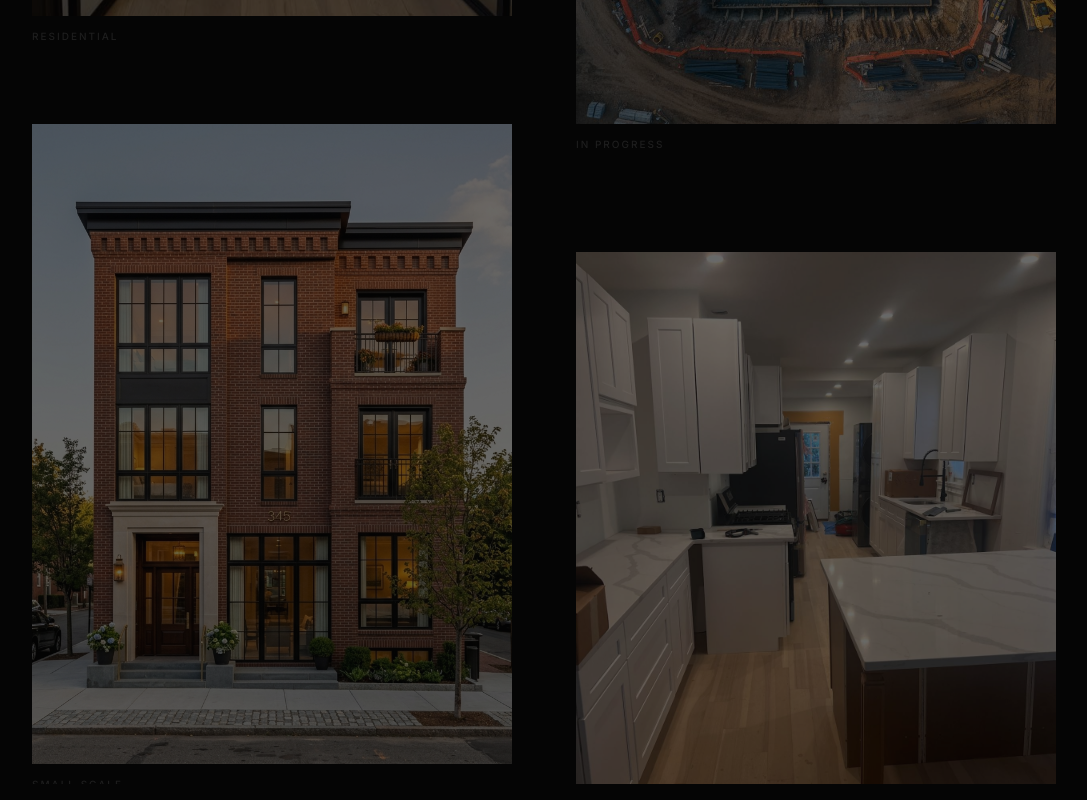
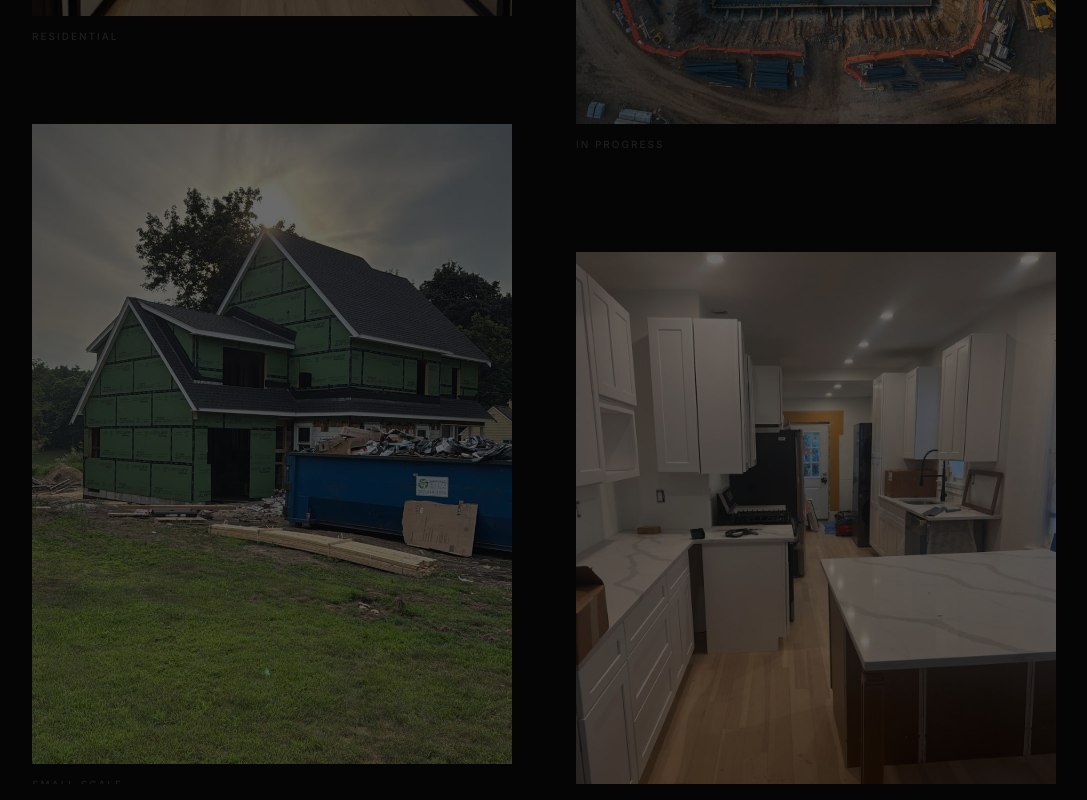
Before and after one commit to Sreeram4506/Norfolk, a React (Vite) app: page / in a window 1280 px wide. Shown: the part 1900-2700 px from the top of the page, without its empty margins (96-1183 px from the left). Built offline with nearby package versions, Linux system fonts and the light colour scheme.

Commit message:
Update project images for Residential Development, Renovation & Restoration, and Small Scale sections

```diff
--- a/src/config.ts
+++ b/src/config.ts
@@ -159,7 +159,7 @@ export const aboutConfig: AboutConfig = {
   galleryImages: [
     { src: "/images/gallery-residential.jpg", alt: "Luxury home interior office space", label: "Residential" },
     { src: "/images/gallery-3.jpg", alt: "Construction site aerial view", label: "In Progress" },
-    { src: "/images/south-boston-residential.png", alt: "South Boston Residential", label: "Small Scale" },
+    { src: "/images/6.jpeg", alt: "South Boston Residential", label: "Small Scale" },
     { src: "/images/South Boston/WhatsApp Image 2026-04-04 at 8.11.23 PM (7).jpeg", alt: "Local Neighborhood Development", label: "Local Projects" },
   ],
   stats: [
@@ -243,14 +243,14 @@ export const collectionsConfig: CollectionsConfig = {
       title: "Residential Development",
       year: "Luxury Homes & Communities",
       description: "We create living spaces that blend comfort with elegance. Our residential portfolio includes luxury estates, multi-family complexes, and master-planned communities designed for modern living.",
-      image: "/images/service-2.jpg"
+      image: "/images/1.jpeg"
     },
     {
       id: 4,
       title: "Renovation & Restoration",
       year: "Historic & Modern",
       description: "Preserving heritage while embracing innovation. Our restoration team specializes in breathing new life into historic structures and modernizing existing buildings for contemporary use.",
-      image: "/images/service-4.jpg"
+      image: "/images/5.jpeg"
     },
     {
       id: 5,
```
Also changed, not shown: public/images/5.jpeg (added), public/images/6.jpeg (added).
